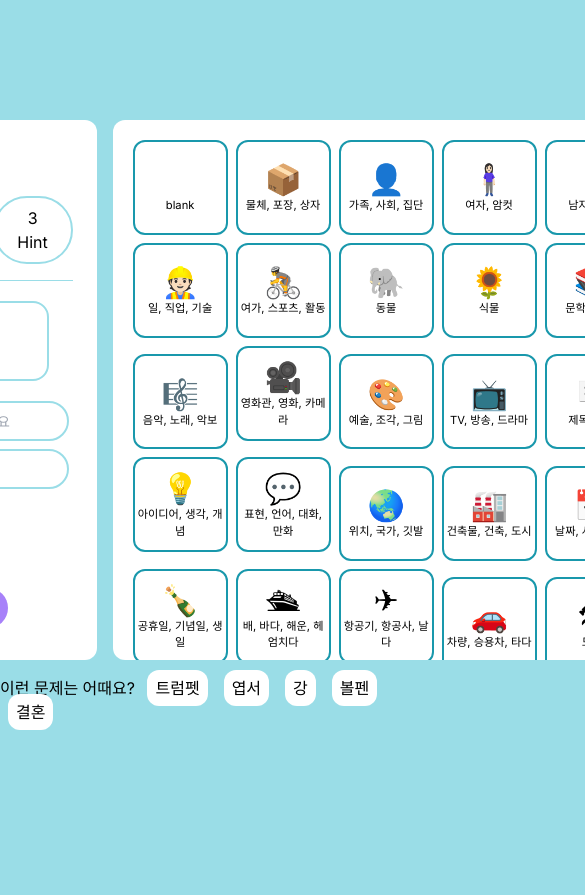
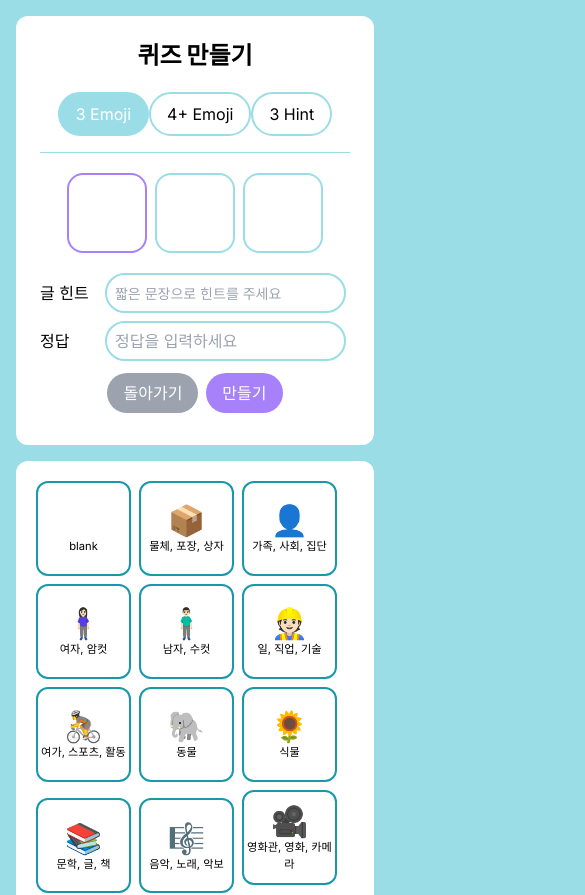
Before and after one commit to sendmethere/mind2mind_frontend, a Next.js app: page /quiz/create in a window 390 px wide. Shown: the top 895 px of the page, 585 px wide, since content can reach past the window. Before the commit the page ends 844 px from the top, so only its background shows below. Built offline with nearby package versions, Linux system fonts and the light colour scheme.

Commit message:
(5.6) responsive design

```diff
--- a/app/page.js
+++ b/app/page.js
@@ -118,9 +118,9 @@ export default function Home() {
     <div className='w-screen h-screen flex justify-center items-center'>
         <div className='pb-10'>
           <div className='text-center pb-4'>
-            <img src="logo2.svg" alt="logo" className='h-[10rem] mx-auto'/>
+            <img src="logo2.svg" alt="logo" className='h-[4rem] md:h-[10rem] mx-auto'/>
           </div>
-          <div className='flex justify-center items-center h-[250px] gap-10'>
+          <div className='flex justify-center items-center md:h-[250px] gap-10 flex-col md:flex-row'>
             <div onClick={handleCreateQuiz}  className='bg-white rounded-2xl p-10 w-[250px] h-full flex justify-center items-center cursor-pointer hover:bg-sub4'>
               <p className='text-xl font-bold'>퀴즈 만들기</p>
             </div>
@@ -149,8 +149,9 @@ export default function Home() {
                         ))}
             </div>
           </div>
-          <div id="nickname" className='flex items-center justify-center mt-10'>
+          <div id="nickname" className='md:flex items-center justify-center mt-10 max-md:text-center'>
             <span className='mx-2 text-sub1 font-bold'>닉네임</span>
+            <div className='flex max-md:mt-4'>
               <input
                 type="text"
                 className='bg-white rounded-l-full p-2 pl-4'
@@ -159,6 +160,7 @@ export default function Home() {
                 onChange={(e) => setNickname(e.target.value)}
               />
               <div className='bg-white rounded-r-full text-sub1 p-2 pr-4'>{hash ? `#${hash}` : "#000000"}</div>
+            </div>
             {
             // <button onClick={handleShowStats} className='text-white bg-sub1 p-2 ml-4 rounded-full'>통계 보기</button>
             // {showModal && <StatisticsModal showModal={showModal} onClose={handleCloseModal} nickname={nickname} />}
--- a/app/quiz/[access_code]/page.js
+++ b/app/quiz/[access_code]/page.js
@@ -130,7 +130,7 @@ export default function QuizPage() {
   if (!quiz) return <div>No quiz found.</div>;
 
   return (
-  <div className='w-screen h-screen flex justify-center items-center'>
+  <div className='md:w-screen md:h-screen flex justify-center items-center'>
     <div className='bg-white rounded-xl flex-wrap min-w-[450px] max-w-[600px] px-10 py-10'>
         <div className='flex justify-between text-[1.5rem] font-black'>
           <div>{quiz?.author.map(author => author.nickname).join(', ')}의 퀴즈</div>
--- a/app/quiz/create/page.js
+++ b/app/quiz/create/page.js
@@ -157,15 +157,15 @@ export default function CreateQuiz() {
   }
 
   return (
-    <div className='w-screen h-screen flex flex-col justify-center items-center'>
-      <div className='flex justify-center items-center'>
+    <div className='md:w-screen md:h-screen flex flex-col justify-center items-center'>
+      <div className='md:flex justify-center items-center'>
       <form onSubmit={handleFormSubmit}>
-        <div className='bg-white mx-4 rounded-xl p-6 min-h-[540px] flex flex-col justify-between'>
+        <div className='bg-white mx-4 rounded-xl p-6 max-md:m-4 md:min-h-[540px] flex flex-col justify-between'>
           <div>
             <p className='text-center text-2xl font-black pb-2'>퀴즈 만들기</p>
             <p className='text-center text-sm text-gray-400 pb-3'>{author && <span>작성자 : {author}</span>} </p>
 
-            <div className="flex justify-center space-x-4 mb-4">
+            <div className="flex justify-center md:space-x-4 md:mb-4">
               {quizTypes.map((qt) => (
                 <button
                   key={qt.value}
@@ -239,7 +239,7 @@ export default function CreateQuiz() {
           </div>
         </div>
       </form>
-      <div className="bg-white rounded-xl p-4 w-[600px] h-[540px] overflow-scroll">
+      <div className="bg-white rounded-xl p-4 max-md:m-4 md:w-[600px] h-[540px] overflow-scroll">
         {emojis.map(emoji => (
         <button className="bg-white border-sub1 m-1 border-2 rounded-xl w-[95px] h-[95px]" key={emoji.no} onClick={() => selectEmoji(emoji.id)}>
           <p className='text-3xl'>{emoji.emoji}</p>
```
Lines whose indentation alone changed are shown as unchanged.
